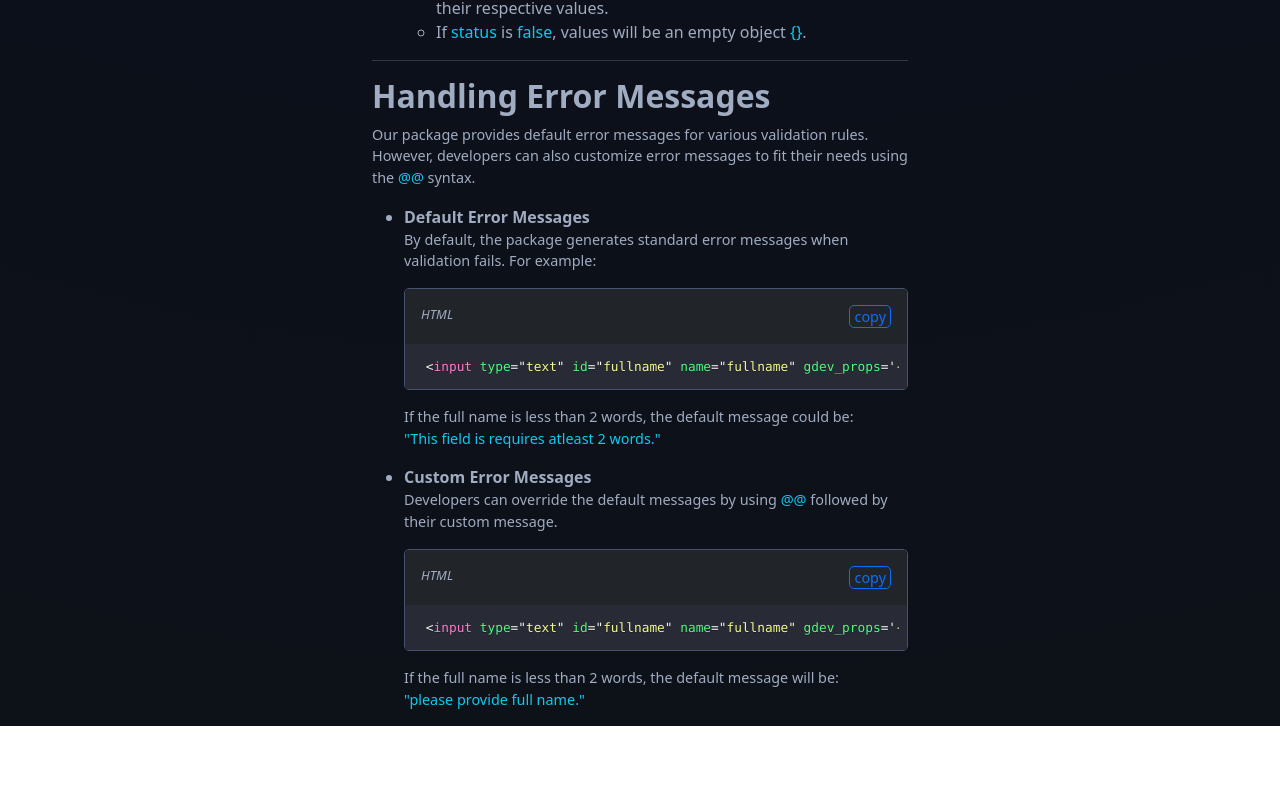
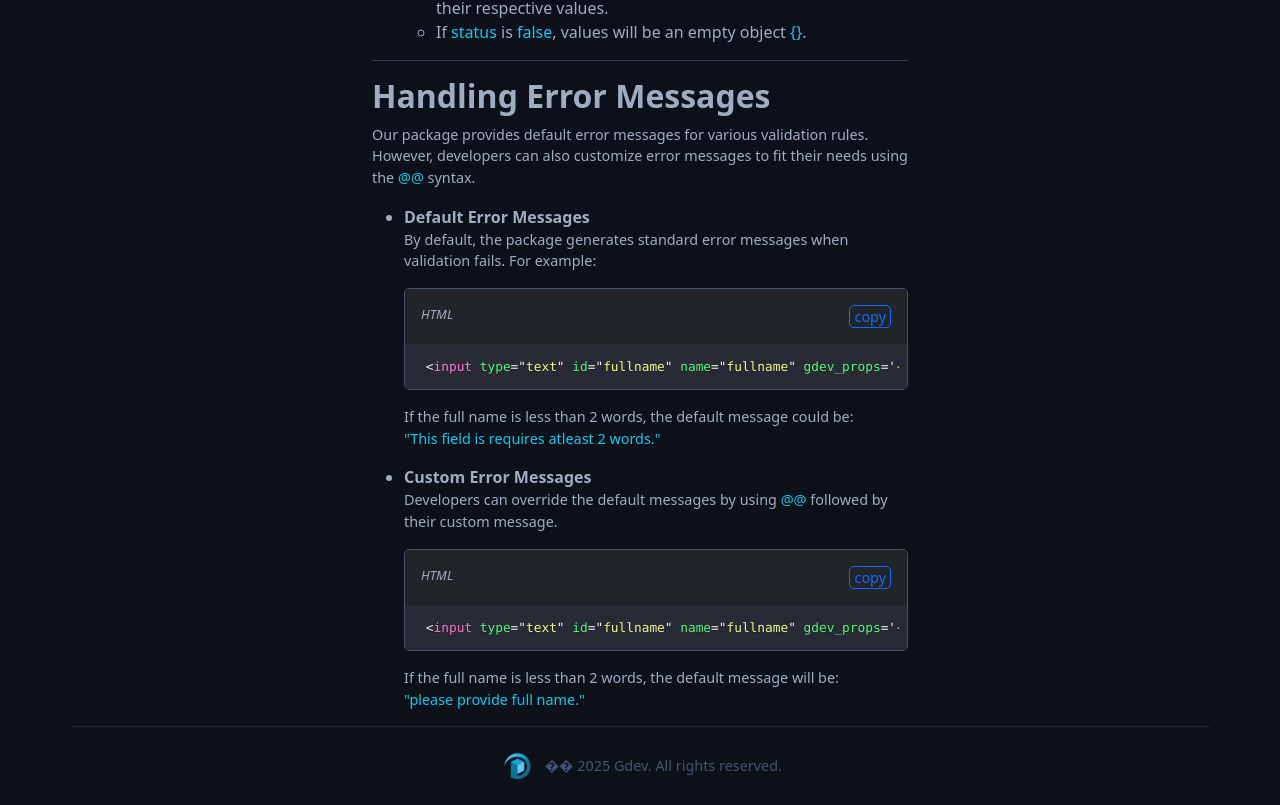
Before and after one commit to Tsem-Idriss-Terrance/gdev_form_validator, a React (Vite) app: page / in a window 1280 px wide. Shown: the part 4519-5324 px from the top of the page. Before the commit the page ends 5245 px from the top, so only its background shows below. Built offline with nearby package versions, Linux system fonts and the light colour scheme.

Commit message:
implemented footer

```diff
--- a/src/App.jsx
+++ b/src/App.jsx
@@ -5,6 +5,7 @@
 import Navigation from "./components/Navigation";
 import AppContext from "./context/AppContext";
 import {useEffect, useState} from "react";
+import Footer from "./components/Footer";
 export default function App() {
    useEffect(() => {
      // Create script element
@@ -34,6 +35,7 @@
           <Navigation />
         </div>
       </section>
+      <Footer />
     </AppContext.Provider>
   );
 }
--- /dev/null
+++ b/src/components/Footer.jsx
@@ -0,0 +1,14 @@
+import React from 'react'
+
+const Footer = () => {
+  return (
+    <div className='container border-t-1 py-4'>
+        <div className='d-flex justify-content-center align-items-center flex-row gap-2 wh-3 gt-5'>
+            <img src="/miniLogo.png" alt="logo" style={{height: "30px"}} />
+            <span>�� 2025 Gdev. All rights reserved.</span>
+        </div>
+    </div>
+  )
+}
+
+export default Footer
```
